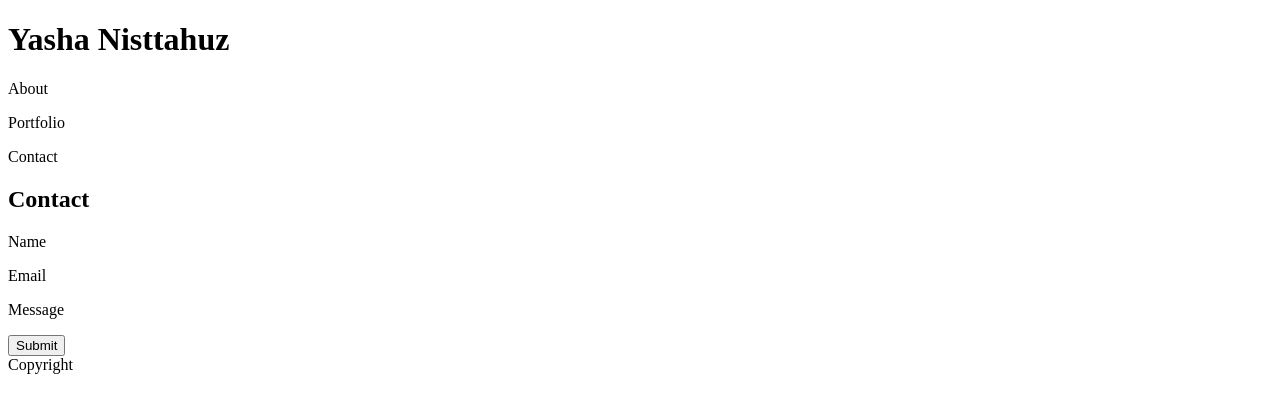
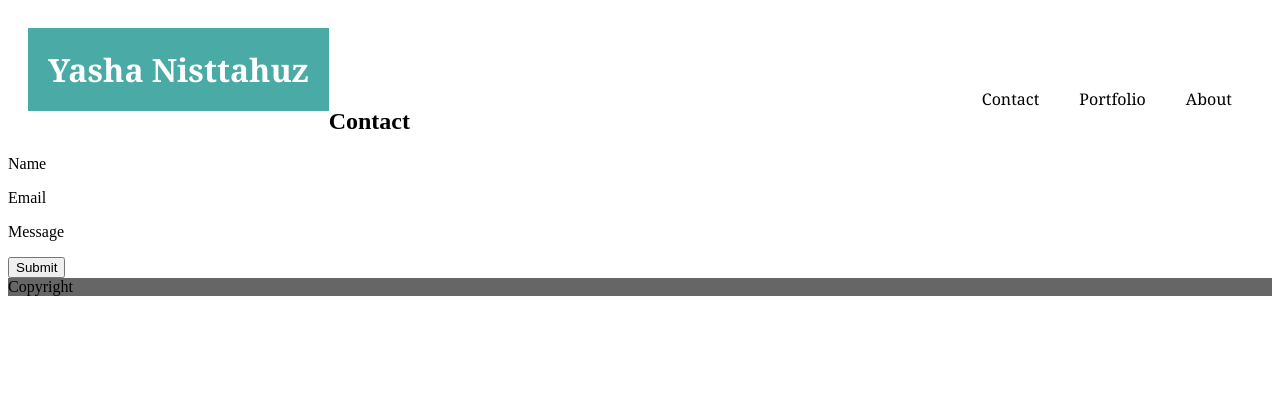
Before and after one commit to yashaleo/Basic-Portfolio, a plain HTML site: page contact.html in a window 1280 px wide. Drawn offline with Linux system fonts and the light colour scheme.

Commit message:
added some information into css

```diff
--- a/assets/css/style.css
+++ b/assets/css/style.css
@@ -0,0 +1,59 @@
+
+header {
+    background-color: #ffffff;
+    border-color: #cccccc;
+    font-family: Georgia, Times, "Times New Roman", serif;
+    padding: 20px;
+    text-align: center;
+    top: 0;
+    margin: 0;
+}
+
+.center {
+    background-color: #ffffff;
+    border-color: #dddddd;
+    width: 960px;
+}
+
+footer {
+    background-color: #666666;
+
+}
+
+h1 {
+    float: left;
+    background-color: #4aaaa5;
+    color: white;
+    text-align: center;
+    top: 0;
+    margin: 0;
+    padding: 20px;
+
+}
+
+#About {
+    float: right;
+    padding: 20px;
+    text-align: center;
+    top: 0;
+    margin: 0;
+    padding: 20px;
+}
+
+#Portfolio {
+    float: right;
+    padding: 20px;
+    text-align: center;
+    top: 0;
+    margin: 0;
+    padding: 20px;
+}
+
+#Contact {
+    float: right;
+    padding: 20px;
+    text-align: center;
+    top: 0;
+    margin: 0;
+    padding: 20px;
+}
--- a/contact.html
+++ b/contact.html
@@ -5,6 +5,7 @@
     <meta name="viewport" content="width=device-width, initial-scale=1.0">
     <meta http-equiv="X-UA-Compatible" content="ie=edge">
     <title>Basic-Portfolio</title>
+    <link rel="stylesheet" href="assets/css/style.css">
 </head>
 <body>
     <header>
@@ -12,7 +13,7 @@
     </header>
 
     <header>
-        <div class="topBard">
+        <div class="topBar">
             <p id="About">About</p>
             <p id="Portfolio">Portfolio</p>
             <p id="Contact">Contact</p>
```
Also changed, not shown: index.html (+2 -1 lines), portfolio.html (+2 -1 lines).
